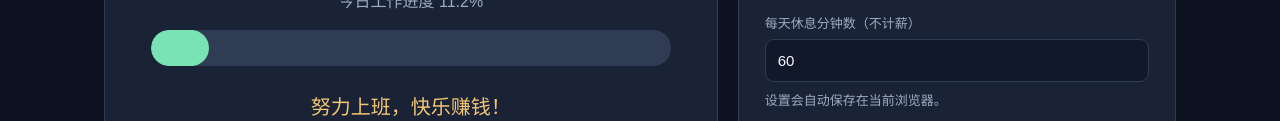
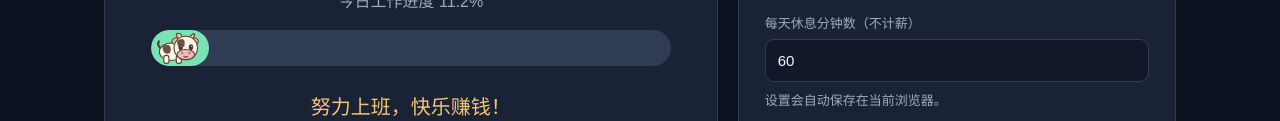
Before and after one commit to sbsvhans-jpg/work-motivator, a plain HTML site: page index.html in a window 1280 px wide. Shown: the part 638-759 px from the top of the page. Drawn offline with Linux system fonts and the light colour scheme.

Commit message:
Update index.html

```diff
--- a/index.html
+++ b/index.html
@@ -532,9 +532,53 @@ margin:32px 0">
 <div class="earned" id="earned">RM 0.00</div>
 <div class="muted" id="workInfo">计算中...</div>
 
+
 <div class="progress" id="buddyProgress" style="height:36px;position:relative;overflow:hidden;border-radius:18px">
   <div class="bar" id="bar" style="height:100%;border-radius:18px"></div>
+
+  <div id="workBuddy" style="position:absolute;left:4px;top:1px;width:44px;height:34px;pointer-events:none">
+    <svg viewBox="0 0 60 46" width="100%" height="100%">
+      <g stroke="#594039" stroke-width="1.5" stroke-linejoin="round">
+
+        <path d="M10 25 Q1 19 6 13" fill="none" stroke-width="3"/>
+
+        <ellipse cx="23" cy="28" rx="17" ry="12" fill="#FFF5E7"/>
+
+        <path d="M10 20 Q24 15 21 29 Q11 35 10 20" fill="#70504A" stroke="none"/>
+
+        <g id="buddyLegs">
+          <rect x="12" y="33" width="7" height="11" rx="3" fill="#FFF5E7"/>
+          <rect x="29" y="33" width="7" height="11" rx="3" fill="#FFF5E7"/>
+        </g>
+
+        <ellipse cx="31" cy="14" rx="8" ry="5" fill="#E7B6A2"/>
+        <ellipse cx="52" cy="14" rx="7" ry="5" fill="#E7B6A2"/>
+
+        <path d="M32 11 Q25 0 35 4 L39 11" fill="#E9CB91"/>
+        <path d="M45 11 Q53 0 54 5 L51 13" fill="#E9CB91"/>
+
+        <ellipse cx="42" cy="23" rx="16" ry="16" fill="#FFF5E7"/>
+
+        <path d="M30 13 Q43 6 40 21 Q30 25 30 13" fill="#70504A" stroke="none"/>
+
+        <ellipse cx="35" cy="22" rx="2.3" ry="3.2" fill="#342B28"/>
+        <ellipse cx="49" cy="22" rx="2.3" ry="3.2" fill="#342B28"/>
+
+        <circle cx="35.7" cy="21" r="0.8" fill="white" stroke="none"/>
+        <circle cx="49.7" cy="21" r="0.8" fill="white" stroke="none"/>
+
+        <ellipse cx="42" cy="32" rx="12" ry="7" fill="#F5B7B5"/>
+
+        <circle cx="37" cy="30" r="1.5" fill="#A56D69" stroke="none"/>
+        <circle cx="47" cy="30" r="1.5" fill="#A56D69" stroke="none"/>
+
+        <path d="M39 34 Q42 37 45 34" fill="none"/>
+
+      </g>
+    </svg>
+  </div>
 </div>
+
 
 <div class="quote" id="quote">努力上班，快乐赚钱！</div>
 <button id="quoteButton">✨ 再给我一点动力</button>
```
